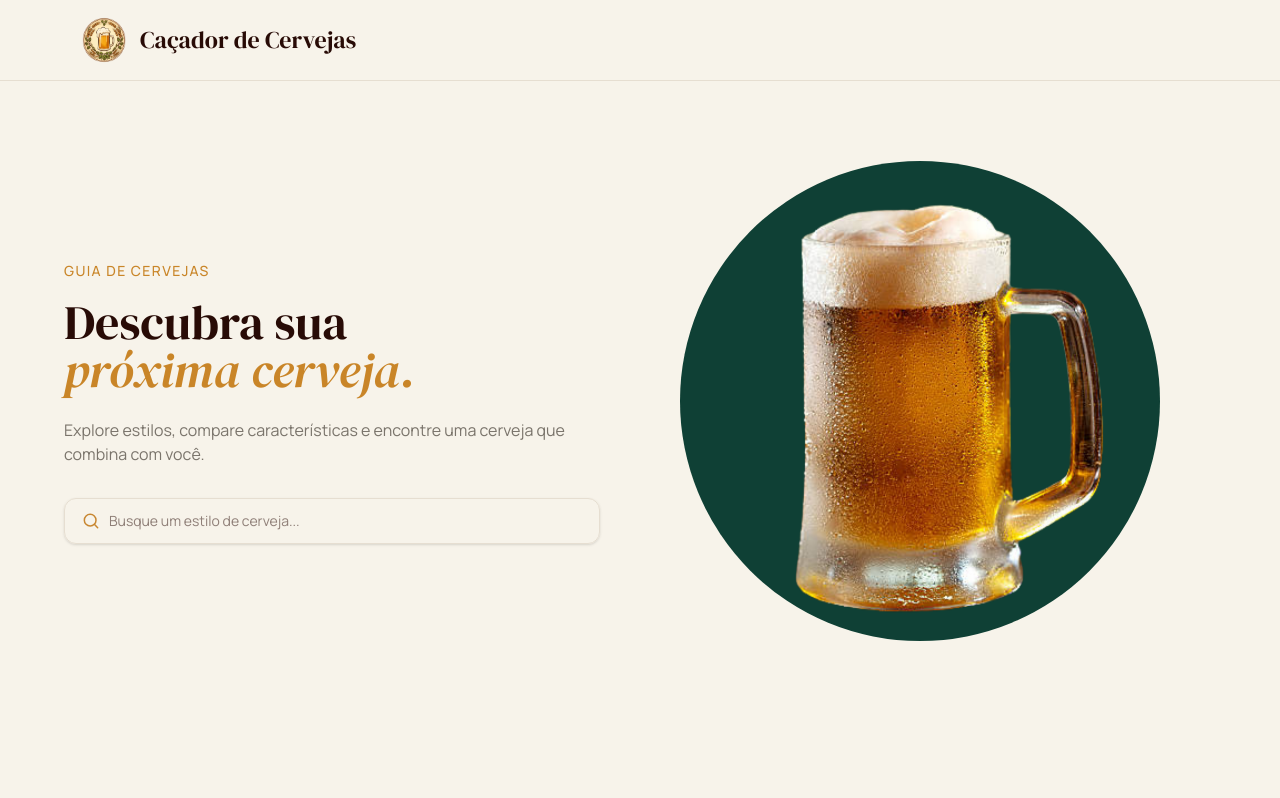
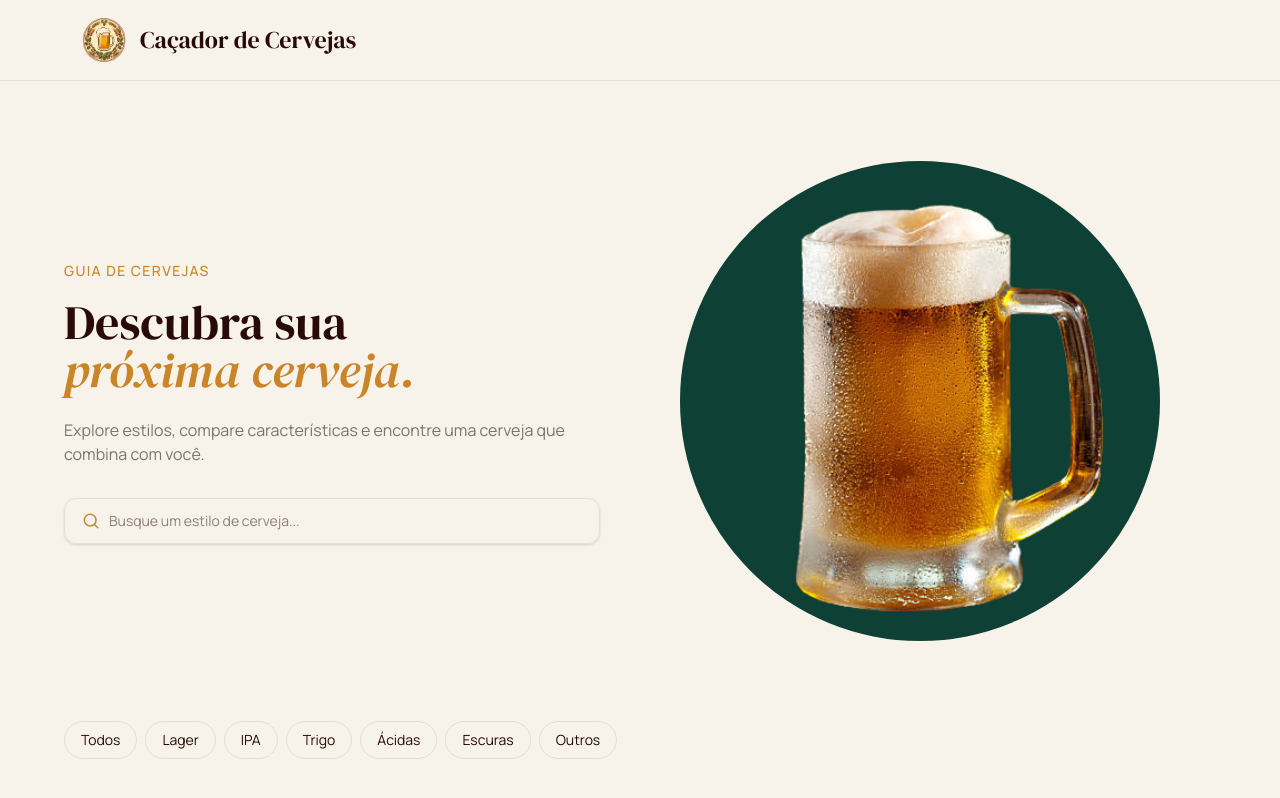
Before and after one commit to pedroozanatta/BrewSearcher, a React (Vite) app: page / in a window 1280 px wide. Shown: the top 798 px of the page. Built offline with nearby package versions, Linux system fonts and the light colour scheme; no server answers.

Commit message:
feat: add category filter and result count

```diff
--- a/src/App.jsx
+++ b/src/App.jsx
@@ -1,14 +1,17 @@
 import { useEffect, useMemo, useState } from 'react'
 import Header from './components/Header'
 import Hero from './components/Hero'
+import CategoryFilter from './components/CategoryFilter'
 import BeerList from './components/BeerList'
 import { getBeerStyles } from './services/beerApi'
+import { matchesFamily } from './utils/beerFamilies'
 
 function App() {
   const [styles, setStyles] = useState([])
   const [loading, setLoading] = useState(true)
   const [error, setError] = useState('')
   const [search, setSearch] = useState('')
+  const [family, setFamily] = useState(null)
 
   useEffect(() => {
     async function loadStyles() {
@@ -27,11 +30,17 @@ function App() {
   }, [])
 
   const term = search.trim().toLowerCase()
+  const hasFilter = term !== '' || family !== null
 
   const filteredStyles = useMemo(() => {
-    if (!term) return []
-    return styles.filter((style) => style.name.toLowerCase().includes(term))
-  }, [styles, term])
+    if (!hasFilter) return []
+
+    return styles.filter((style) => {
+      const matchesTerm = style.name.toLowerCase().includes(term)
+      const matchesCategory = family === null || matchesFamily(style.category, family)
+      return matchesTerm && matchesCategory
+    })
+  }, [styles, term, family, hasFilter])
 
   return (
     <>
@@ -39,9 +48,13 @@ function App() {
       <Hero search={search} onSearchChange={setSearch} />
 
       <main className="mx-auto max-w-7xl px-6 pb-20 md:px-16">
-        {term && loading && <p>Carregando estilos...</p>}
-        {term && error && <p>{error}</p>}
-        {filteredStyles.length > 0 && <BeerList styles={filteredStyles} />}
+        <CategoryFilter value={family} onChange={setFamily} />
+
+        <div className="mt-8">
+          {hasFilter && loading && <p>Carregando estilos...</p>}
+          {hasFilter && error && <p>{error}</p>}
+          {filteredStyles.length > 0 && <BeerList styles={filteredStyles} />}
+        </div>
       </main>
     </>
   )
--- a/src/components/BeerCard.jsx
+++ b/src/components/BeerCard.jsx
@@ -21,7 +21,7 @@ function Stat({ label, value, unit }) {
   )
 }
 
-function BeerCard({ style }) {
+export default function BeerCard({ style }) {
   return (
     <article className="overflow-hidden rounded-2xl border border-border bg-background shadow-sm transition duration-200 hover:-translate-y-1 hover:shadow-md">
       <div
@@ -46,5 +46,3 @@ function BeerCard({ style }) {
     </article>
   )
 }
-
-export default BeerCard
--- a/src/components/BeerList.jsx
+++ b/src/components/BeerList.jsx
@@ -1,12 +1,20 @@
 import BeerCard from './BeerCard'
 
-function BeerList({ styles }) {
+export default function BeerList({ styles }) {
   return (
     <>
-      <span className="text-sm font-medium uppercase tracking-widest text-accent">
-        Explore o menu
-      </span>
-      <h2 className="mb-8 mt-2 font-title text-3xl">Estilos encontrados</h2>
+      <div className="mb-8 flex items-end justify-between gap-4">
+        <div>
+          <span className="text-sm font-medium uppercase tracking-widest text-accent">
+            Explore o menu
+          </span>
+          <h2 className="mt-2 font-title text-3xl">Estilos encontrados</h2>
+        </div>
+
+        <span className="text-sm text-text font-semibold">
+          {styles.length} {styles.length === 1 ? 'resultado' : 'resultados'}
+        </span>
+      </div>
 
       <section className="grid grid-cols-1 gap-6 md:grid-cols-2 lg:grid-cols-3">
         {styles.map((style) => (
@@ -16,5 +24,3 @@ function BeerList({ styles }) {
     </>
   )
 }
-
-export default BeerList
--- /dev/null
+++ b/src/components/CategoryFilter.jsx
@@ -0,0 +1,26 @@
+import { BEER_FAMILIES } from '../utils/beerFamilies'
+
+export default function CategoryFilter({ value, onChange }) {
+  return (
+    <div className="flex flex-wrap gap-2">
+      {BEER_FAMILIES.map((family) => {
+        const isActive = family.id === value
+
+        return (
+          <button
+            key={family.id}
+            type="button"
+            onClick={() => onChange(family.id)}
+            className={`rounded-full border px-4 py-2 text-sm ${
+              isActive
+                ? 'border-primary bg-primary text-white'
+                : 'border-border bg-background text-text'
+            }`}
+          >
+            {family.label}
+          </button>
+        )
+      })}
+    </div>
+  )
+}
--- a/src/components/Header.jsx
+++ b/src/components/Header.jsx
@@ -1,6 +1,6 @@
 import Logo from '../assets/Logo.png'
 
-function Header() {
+export default function Header() {
   return (
     <header className="border-b border-border">
       <div className="flex items-center gap-3 px-6 py-4 md:px-20">
@@ -10,5 +10,3 @@ function Header() {
     </header>
   )
 }
-
-export default Header
--- a/src/components/Hero.jsx
+++ b/src/components/Hero.jsx
@@ -1,7 +1,7 @@
 import SearchInput from './SearchInput'
 import HeroImage from '../assets/HeroImage.png'
 
-function Hero({ search, onSearchChange }) {
+export default function Hero({ search, onSearchChange }) {
   return (
     <section className="mx-auto grid max-w-7xl items-center gap-12 px-6 py-12 md:px-16 md:py-20 lg:grid-cols-2 lg:gap-20">
       <div>
@@ -34,5 +34,3 @@ function Hero({ search, onSearchChange }) {
     </section>
   )
 }
-
-export default Hero
--- a/src/components/SearchInput.jsx
+++ b/src/components/SearchInput.jsx
@@ -1,6 +1,6 @@
 import SearchIcon from '../assets/SearchIcon.svg'
 
-function SearchInput({ value, onChange }) {
+export default function SearchInput({ value, onChange }) {
   return (
     <label className="flex items-center gap-2 rounded-xl border border-border px-4 py-3 shadow-sm">
       <img src={SearchIcon} alt="" />
@@ -15,5 +15,3 @@ function SearchInput({ value, onChange }) {
     </label>
   )
 }
-
-export default SearchInput
--- /dev/null
+++ b/src/utils/beerFamilies.js
@@ -0,0 +1,30 @@
+export const BEER_FAMILIES = [
+  { id: 'all', label: 'Todos', keywords: [] },
+  { id: 'lager', label: 'Lager', keywords: ['lager', 'pilsner', 'standard american'] },
+  { id: 'ipa', label: 'IPA', keywords: ['ipa'] },
+  { id: 'wheat', label: 'Trigo', keywords: ['wheat'] },
+  { id: 'sour', label: 'Ácidas', keywords: ['sour', 'wild'] },
+  { id: 'dark', label: 'Escuras', keywords: ['porter', 'stout', 'dark'] },
+  { id: 'other', label: 'Outros', keywords: [] },
+]
+
+function categoryMatches(category, keywords) {
+  const name = category.toLowerCase()
+  return keywords.some((keyword) => name.includes(keyword))
+}
+
+export function matchesFamily(category, familyId) {
+  if (familyId === 'all') {
+    return true
+  }
+
+  if (familyId === 'other') {
+    return BEER_FAMILIES.every(
+      (family) => !categoryMatches(category, family.keywords),
+    )
+  }
+
+  const family = BEER_FAMILIES.find((item) => item.id === familyId)
+
+  return categoryMatches(category, family.keywords)
+}
```
